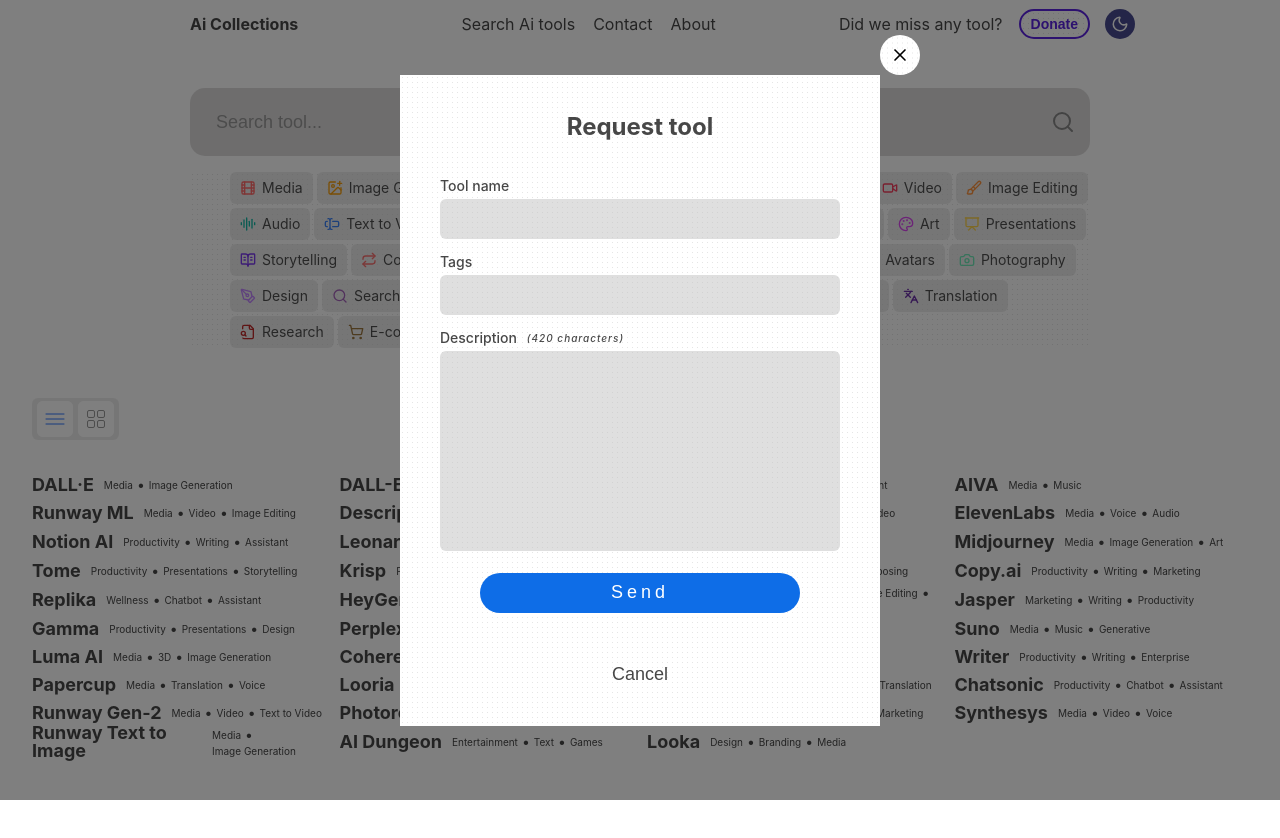
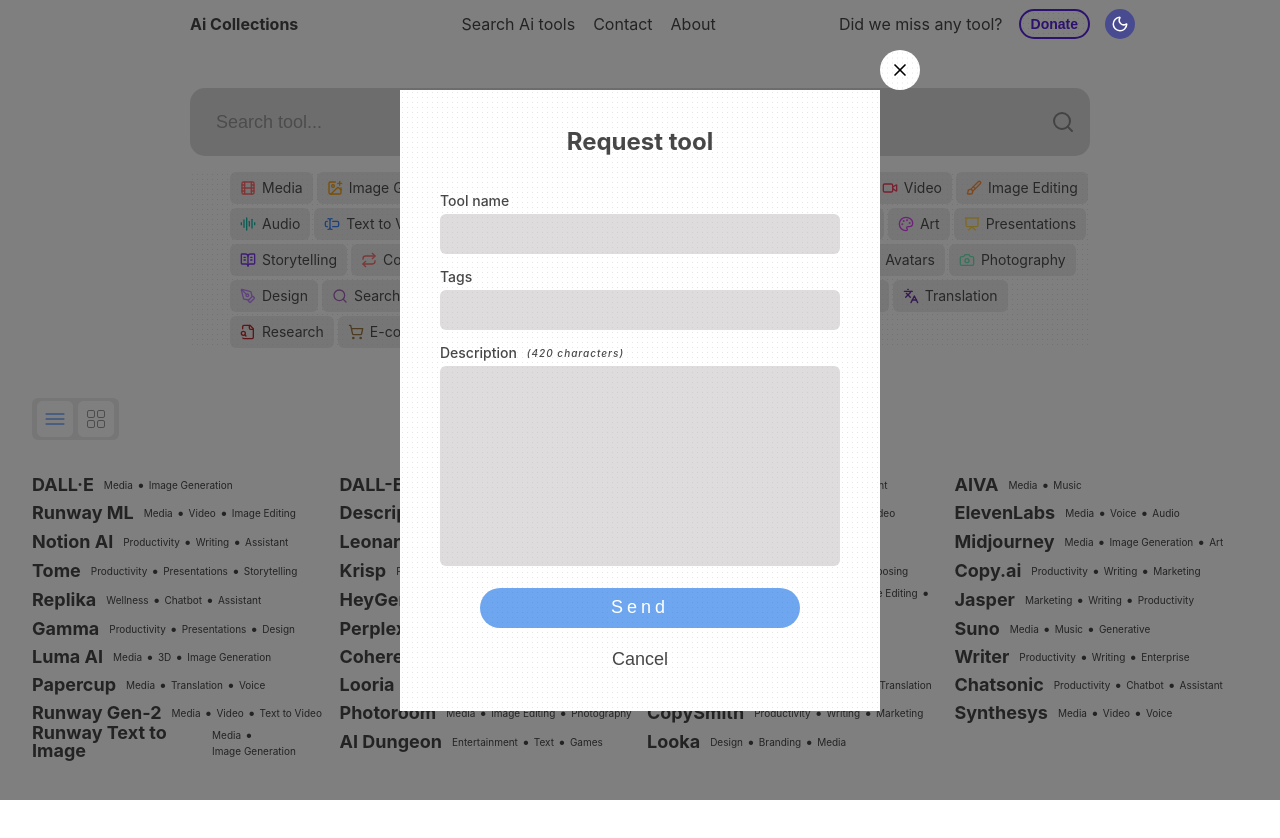
Before and after one commit to Dk3o/AiCollections, a React (Vite) app: page / in a window 1280 px wide. Both pictures are taken after a click on the link "Did we miss any tool?". Shown: the top 838 px of the page. Built offline with nearby package versions, Linux system fonts and the light colour scheme.

Commit message:
fix color on request tool form

```diff
--- a/src/App.css
+++ b/src/App.css
@@ -54,8 +54,11 @@
   background-attachment: fixed;
 }
 
-body.dark-mode .search input {
- background: rgba(34, 36, 59, 0.5);
+body.dark-mode .search input,
+body.dark-mode .request-ai-tool .form input,
+body.dark-mode .request-ai-tool .form textarea
+{
+  background: rgba(34, 36, 59, 0.5);
 }
 
 body.dark-mode .expanded-tags li,
@@ -86,7 +89,9 @@
 body.dark-mode .btn-clear,
 body.dark-mode .link-tag,
 body.dark-mode .tool,
-.btn-clear-tags
+.btn-clear-tags,
+body.dark-mode .request-ai-tool .form input,
+body.dark-mode .request-ai-tool .form textarea
 {
   color: #fff;
 }
@@ -98,6 +103,10 @@
 body.dark-mode .btn-clear-tags {
   background: #fff;
   color: #000;
+}
+
+body.dark-mode .btn-send {
+  background: rgba(14, 109, 231, 0.5);
 }
 
 .sort,
@@ -232,9 +241,8 @@
   width: 100%;
   border-radius: 6px;
   border: none;
-  background: rgb(191, 191, 191, 0.5);
+  background: rgba(189, 186, 186, 0.5);
   padding: 0 8px;
-  color: #474747;
   font-weight: 500;
 }
 
@@ -243,10 +251,9 @@
   width: 100%;
   height: 200px;
   padding: 8px;
-  background: rgb(191, 191, 191, 0.5);
+  background: rgba(189, 186, 186, 0.5);
   border: none;
   border-radius: 6px;
-  color: #474747;
   font-weight: 500;
   letter-spacing: 1px;
   line-height: 1.2;
@@ -421,7 +428,7 @@
 
 .btn-send {
   height: 40px;
-  background: #0e6de7;
+  background: rgba(14, 109, 231, 0.6);
   width: 100%;
   font-size: 18px;
   letter-spacing: 4px;
@@ -430,7 +437,7 @@
 
 .btn-cancel {
   font-size: 18px;
-  margin-top: 50px;
+  margin-top: 20px;
 }
 
 .btn-cross {
@@ -468,6 +475,7 @@
   top: -44px;
   right: -50px;
   margin: 5px;
+  z-index: 999;
 }
 
 .btn-clear-tags {
```
